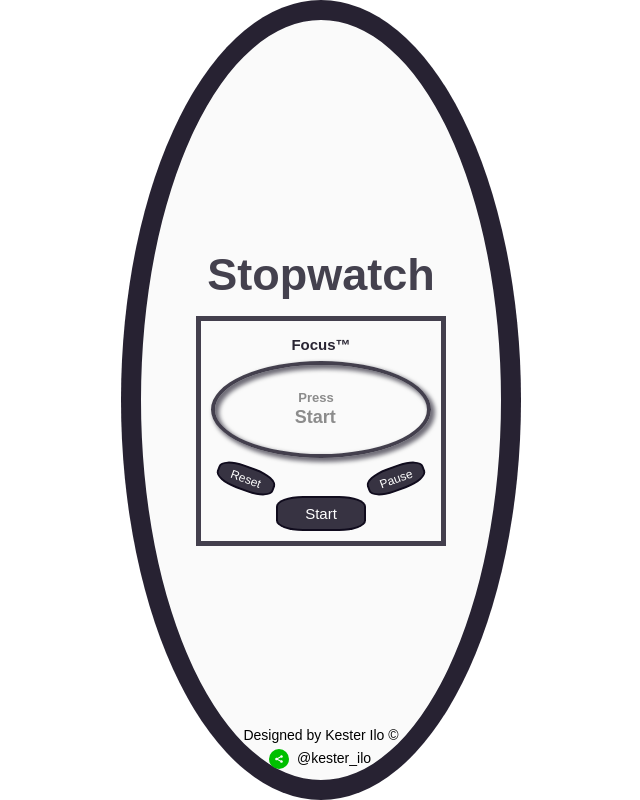
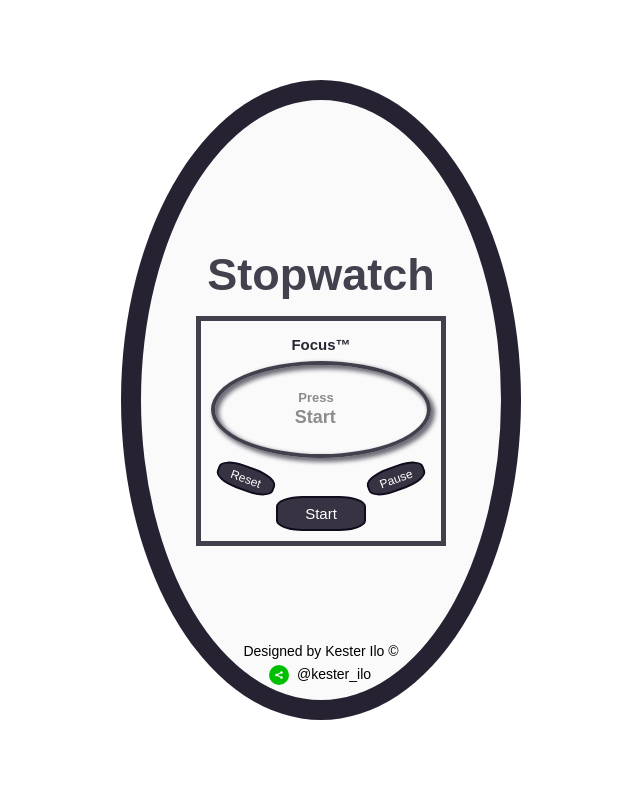
Before and after one commit to kesterilo/stopwatch-app, a React (Vite) app: page / in a window 1280 px wide. Shown: the whole page, without its empty margins (319-959 px from the left). Built offline with nearby package versions, Linux system fonts and the light colour scheme.

Commit message:
optimized the interface for mobile screens

```diff
--- a/src/App.css
+++ b/src/App.css
@@ -1,9 +1,17 @@
+.container-wrapper {
+  height: 100vh;
+  width: 100vw;
+  display: flex;
+  justify-content: center;
+  align-items: center;
+}
+
 .container {
   display: flex;
   justify-content: center;
   align-items: center;
   flex-direction: column;
-  height: 100vh;
+  height: 100%;
   max-width: 400px;
   border: 20px solid hsla(257, 90%, 4%, 0.868);
   border-radius: 90%;
@@ -11,6 +19,7 @@
   min-height: 460px;
   position: relative;
   background-color: rgba(128, 128, 128, 0.041);
+  flex-basis: 100%;
 }
 
 .counterCard {
@@ -148,7 +157,7 @@
   margin: 10px 0 0px 0;
   /* padding: 5px; */
   position: absolute;
-  bottom: 8px;
+  bottom: 12px;
   text-align: center;
 }
 
@@ -161,3 +170,28 @@
 @media (max-width: 430px) {
 
 }
+
+@media (max-width: 450px) {
+  .container {
+    max-height: 90%;
+  }
+}
+
+@media (max-width: 320px) {
+  .counterCard {
+    border: 0;
+  }
+}
+
+@media (min-width: 768px) {
+  .container {
+    max-height: 80%;
+    width:70%;
+  }
+}
+
+@media (min-width: 1440px) {
+  .container {
+    max-height: 60%;
+  }
+}
--- a/src/components/utility/Container.jsx
+++ b/src/components/utility/Container.jsx
@@ -2,6 +2,7 @@ import React from 'react'
 
 const Container = ({ children }) => {
   return (
+		<div className="container-wrapper">
 			<div className="container">
 				{children[0]}
 				<div className="counterCard">
@@ -9,6 +10,7 @@ const Container = ({ children }) => {
 				</div>
 				{children[2]}
 			</div>
+		</div>
 	);
 }
 
--- a/src/index.css
+++ b/src/index.css
@@ -11,10 +11,3 @@
 body {
   height: 100vh;
 }
-
-
-@media (min-height: 551px) {
-  body {
-    max-height: 567px;
-  }
-}
```
Lines whose indentation alone changed are shown as unchanged.
